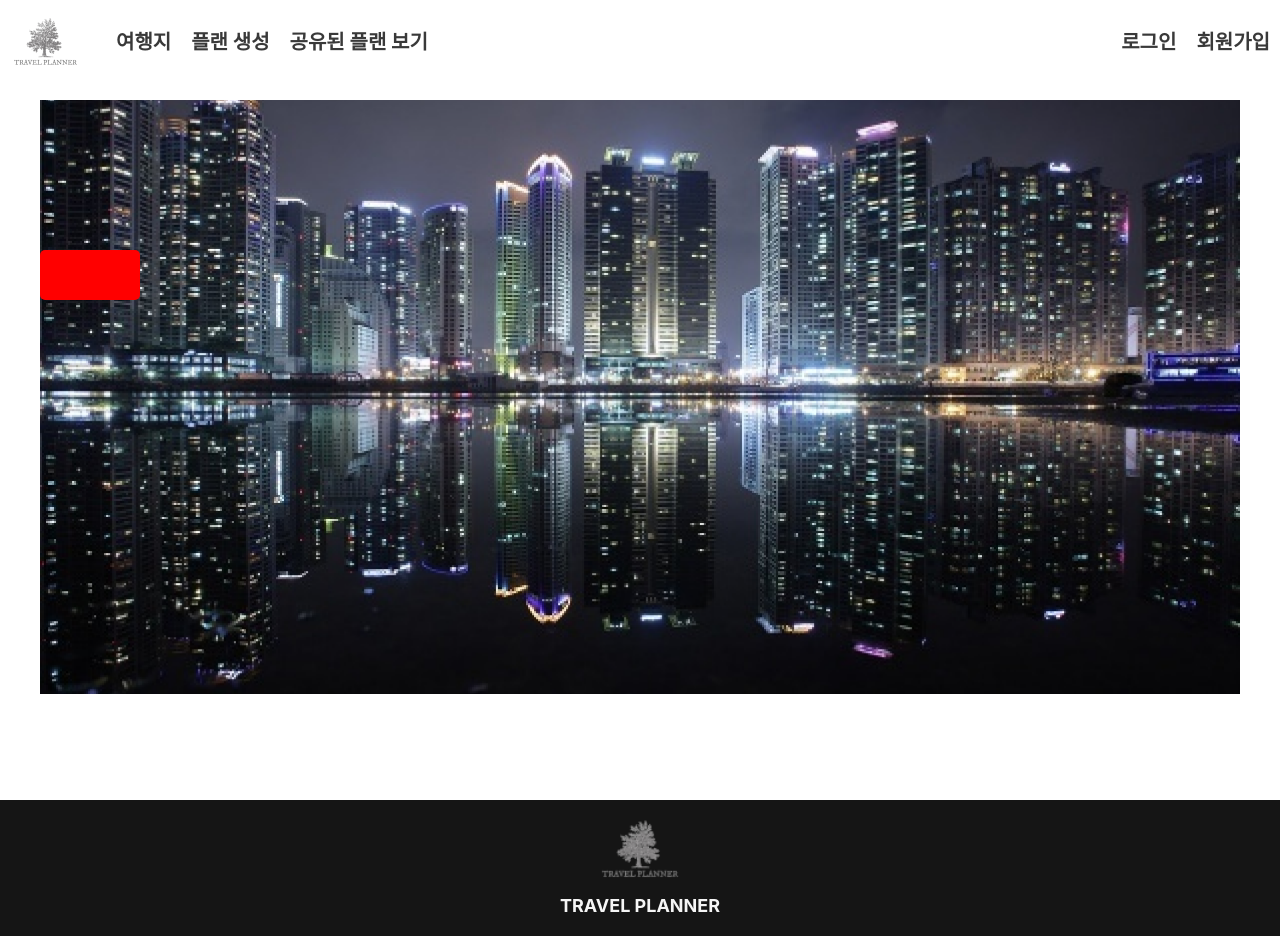
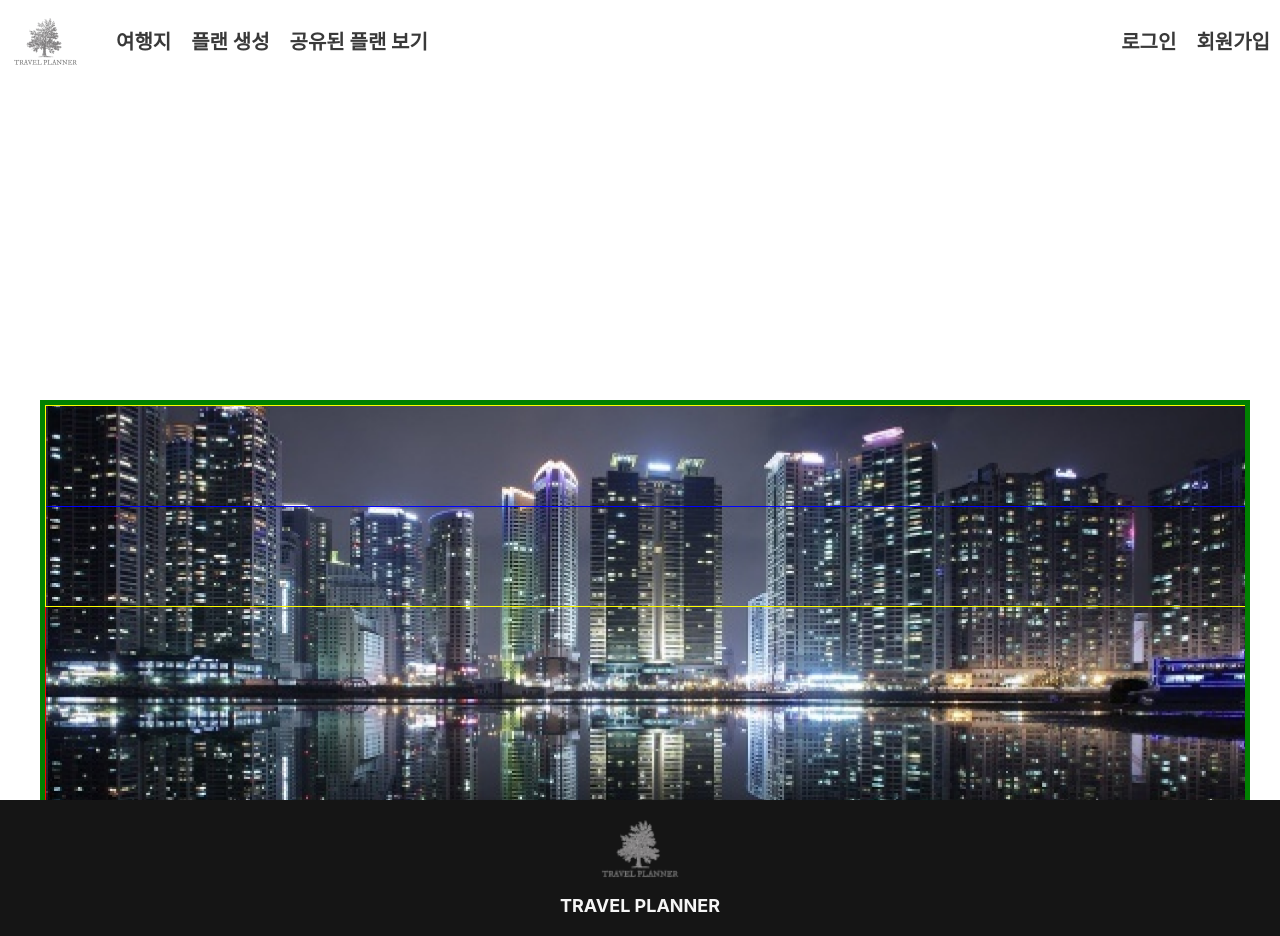
Before and after one commit to ten-3dev/travel-planner, a React (Create React App) app: page / in a window 1280 px wide. Shown: the top 936 px of the page. Built offline with nearby package versions, Linux system fonts and the light colour scheme.

Commit message:
일정상세페이지ing

```diff
--- a/src/Pages/CalendarPage/style.js
+++ b/src/Pages/CalendarPage/style.js
@@ -4,53 +4,74 @@ export const Wrapper = styled.div`
     position: relative;
     display: flex;
     justify-content: center;
+    overflow: auto;
+
     height: 100vh;
     width: 100%;
-    overflow: hidden;
 
 `
 
 export const ContentBox = styled.div`
+    border: 5px solid green;
+
+    position: absolute;
+    display: flex;
+    flex-direction: column;
+    align-item: center;
+    overflow: auto;
+
     width: 1200px;
-    position: absolute;
     top: 50%;
     left: 50%;
     margin-left: -600px;
-    margin-top: -150px;
-    display: flex;
-    align-items: center;
+
 `
 
 export const ImageBox = styled.div`
-    display: block;
-    align-content: center;
-    overflow: hidden;
+    border : 1px solid red;
+
+    position: relative;
+    display: flex;
+    flex-direction: column;
+
+    width: 100%;
+    height:700px;
+    margin-bottom:200px;
+
+
 `
 
 export const Image = styled.img`
     position: absolute;
+
     width: 100%;
-    top: 50%;
-    margin-top: -150px;
-    display: blockㄷ;
-    justify-content: center;
 
 
 `
 
 export const ShareBtn = styled.div`
+
     position: absolute;
+
     width: 100px;
-    height: 50px;
+    height: 30px;
+    right:0;
+    margin-top: 650px;
+
     border-radius: 5px;
-    background-color: red;
-    display: flex;
-    align-items: center;
-    justify-content: center;
+    background-color: #ABE4C7;
+
+
 
 `
 
 export const Menu = styled.div`
+    border: 1px solid blue;
+
+    position: absolute;
+
+    width: 100%;
+    height: 100px;
 
 
 `
@@ -65,6 +86,12 @@ export const Map = styled.div`
 `
 
 export const Comment = styled.div`
+    position: absolute;
+
+    border: 1px solid yellow;
+
+    width: 100%;
+    height: 200px;
 
 `
 
```
Also changed, not shown: 1 other file (tests, documents, lock files or other folders).
